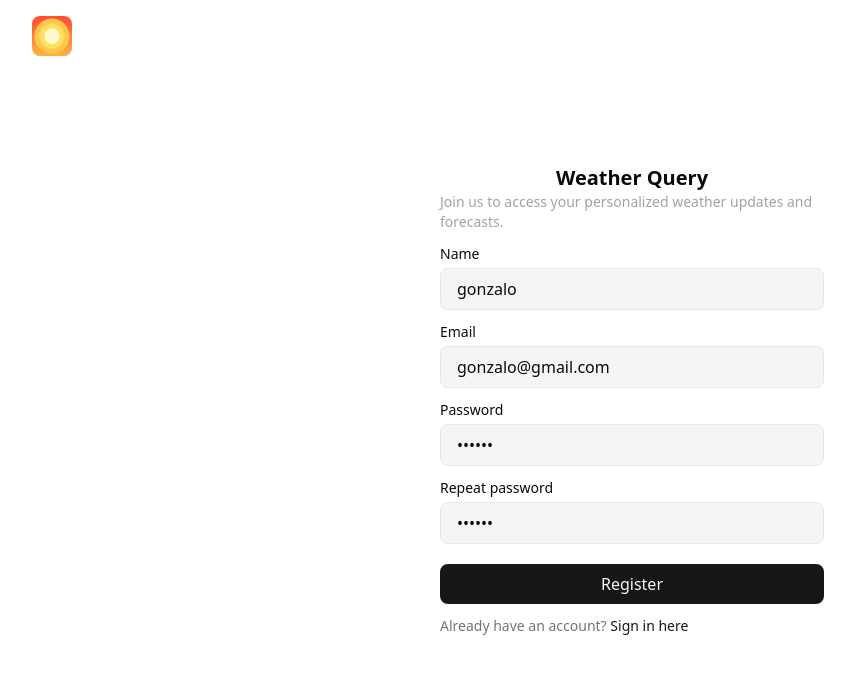
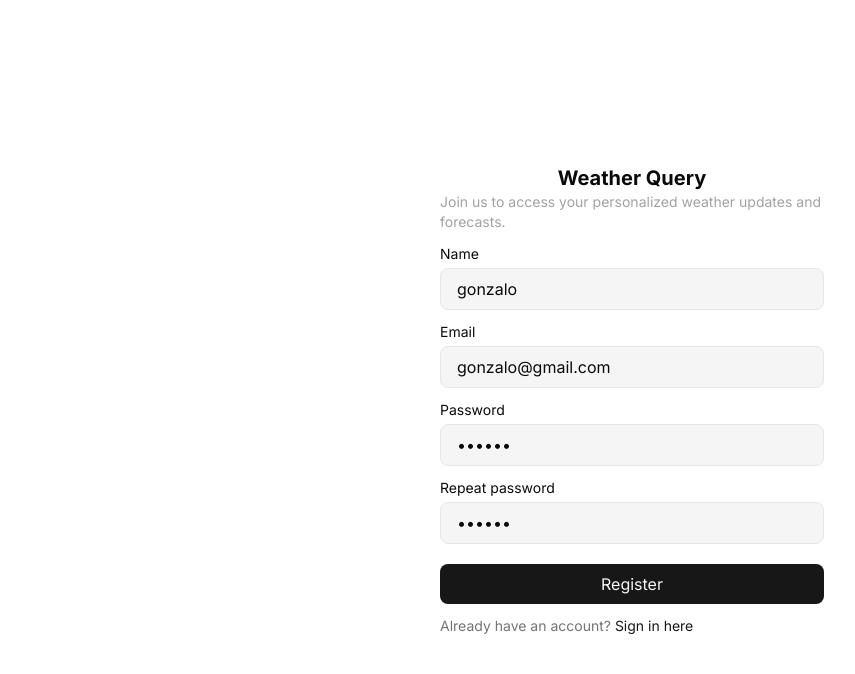
Before and after one commit to gonzalosalmeron/nextjs-demo, a Next.js app: page /auth/signup in a window 1280 px wide. Shown: the top 674 px of the page, without its empty margins (8-863 px from the left). Built offline with nearby package versions, Linux system fonts and the light colour scheme.

Commit message:
feat: Add navbar on dashboard

```diff
--- /dev/null
+++ b/src/app/dashboard/page.tsx
@@ -0,0 +1,9 @@
+import Navbar from '@/components/ui/navbar'
+
+export default function Page() {
+  return (
+    <main>
+      <Navbar />
+    </main>
+  )
+}
--- a/src/app/layout.tsx
+++ b/src/app/layout.tsx
@@ -1,7 +1,6 @@
 import './globals.css'
 import type { Metadata } from 'next'
 import { Inter } from 'next/font/google'
-import Image from 'next/image'
 
 const inter = Inter({ subsets: ['latin'] })
 
@@ -17,17 +16,7 @@ export default function RootLayout({
 }>) {
   return (
     <html lang='en'>
-      <body className={(inter.className, 'px-4')}>
-        <Image
-          src='/logo.avif'
-          alt='Weather Query'
-          width={40}
-          height={40}
-          className='fixed left-4 top-4 rounded-lg sm:left-10'
-          priority={true}
-        />
-        {children}
-      </body>
+      <body className={inter.className}>{children}</body>
     </html>
   )
 }
--- /dev/null
+++ b/src/components/current-user.tsx
@@ -0,0 +1,31 @@
+import { ArrowRightStartOnRectangleIcon } from '@heroicons/react/24/outline'
+import { signOut } from 'auth'
+
+import Card from '@/components/ui/card'
+
+import { getCurrentUser } from '@/libs/actions'
+
+export default async function CurrentUser() {
+  const user = await getCurrentUser()
+  return (
+    <Card className='flex items-center gap-2 pl-2.5'>
+      <p>Welcome, {user?.name}</p>
+      <div className='flex aspect-square w-7 items-center justify-center rounded-full bg-foreground'>
+        <p className='text-sm uppercase text-secondary'>
+          {user?.name?.charAt(0)}
+        </p>
+      </div>
+      <form
+        action={async () => {
+          'use server'
+          await signOut()
+        }}
+        className='flex items-center'
+      >
+        <button>
+          <ArrowRightStartOnRectangleIcon className='h-5 w-5' />
+        </button>
+      </form>
+    </Card>
+  )
+}
--- /dev/null
+++ b/src/components/ui/navbar.tsx
@@ -0,0 +1,13 @@
+import CurrentUser from '@/components/current-user'
+
+export default function Navbar() {
+  return (
+    <nav className='w-full border-b border-gray-400'>
+      <div className='mx-auto flex w-full max-w-7xl items-center justify-between py-2'>
+        <p>National Weather</p>
+
+        <CurrentUser />
+      </div>
+    </nav>
+  )
+}
--- a/src/libs/actions.ts
+++ b/src/libs/actions.ts
@@ -3,7 +3,7 @@
 import prisma from './db'
 import { hashPassword } from './hash'
 import { PrismaClientKnownRequestError } from '@prisma/client/runtime/library'
-import { signIn } from 'auth'
+import { auth, signIn } from 'auth'
 import { isRedirectError } from 'next/dist/client/components/redirect'
 import { ZodError, ZodSchema, z } from 'zod'
 
@@ -53,7 +53,7 @@ export const authenticateCredentials = async (
   try {
     await signIn('credentials', {
       ...validate.data,
-      redirectTo: '/',
+      redirectTo: '/dashboard',
     })
   } catch (error) {
     if (isRedirectError(error)) throw error
@@ -115,7 +115,7 @@ export const registerWithCredentials = async (
     await signIn('credentials', {
       email: email as string,
       password: newPass as string,
-      redirectTo: '/',
+      redirectTo: '/dashboard',
     })
 
     return {
@@ -157,3 +157,9 @@ export const validateFormData = async (
     return { result: 'error', errors: {} }
   }
 }
+
+export const getCurrentUser = async () => {
+  const session = await auth()
+
+  return session?.user
+}
```
